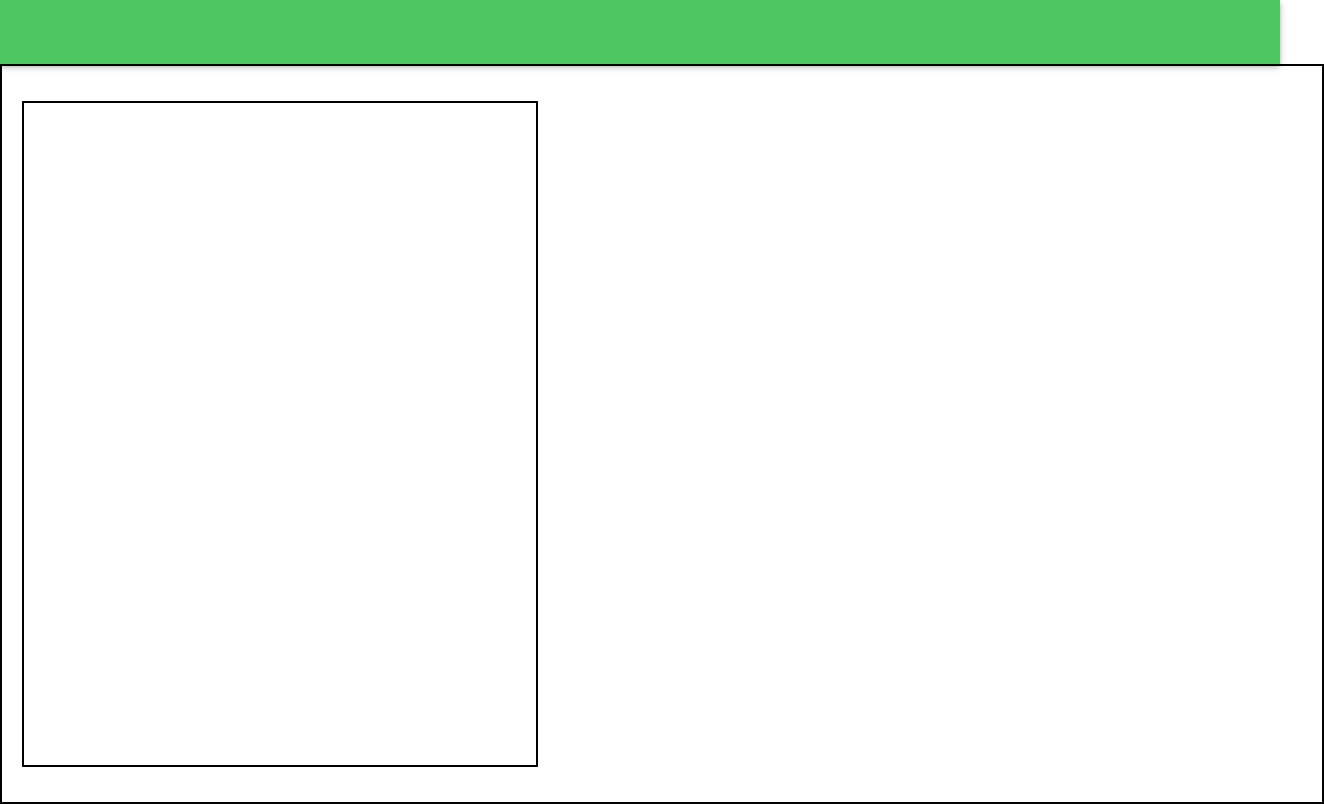
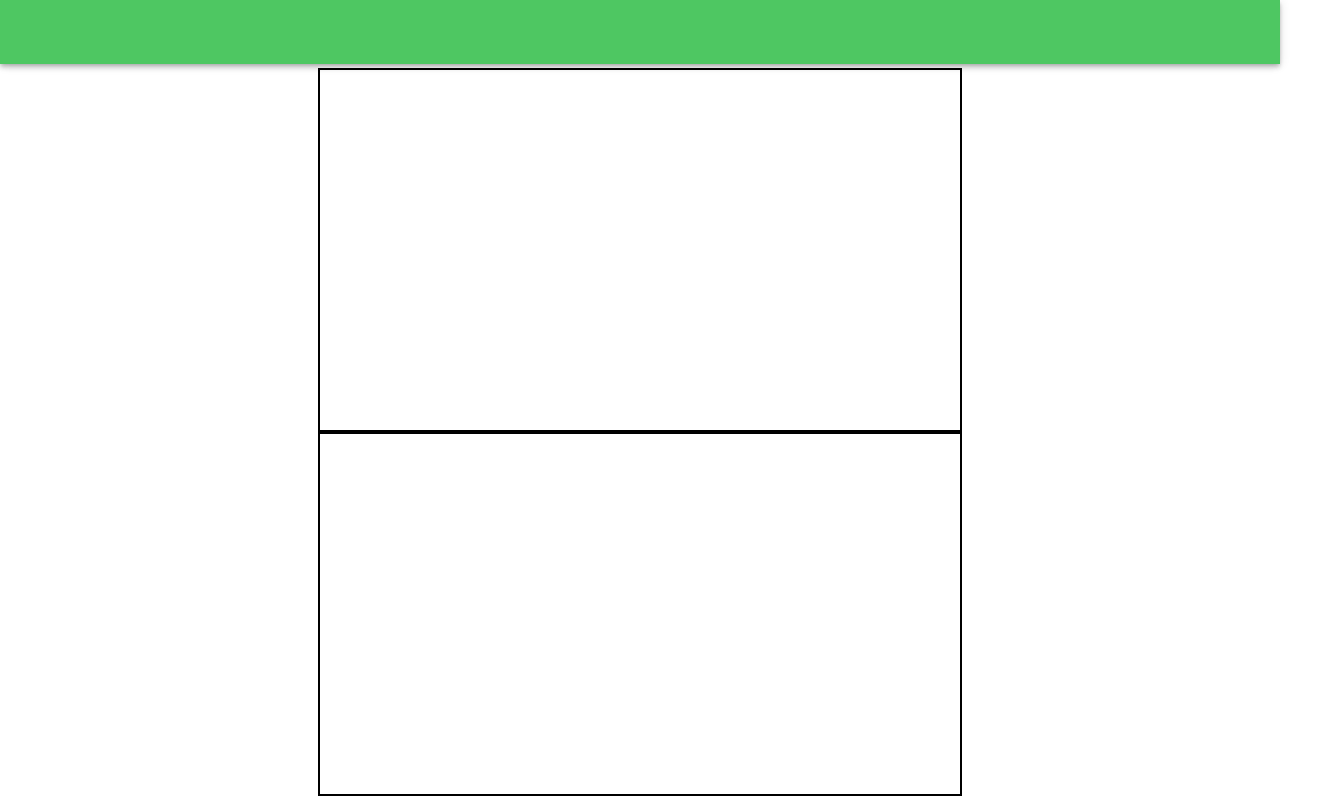
Before and after one commit to snovamicron/CV-builder, a React (Create React App) app in the folder client/: page / in a window 1280 px wide. Shown: the whole page, 1324 px wide, since content can reach past the window. Built offline with nearby package versions, Linux system fonts and the light colour scheme.

Commit message:
commit 3

```diff
--- a/client/src/components/Home/Template.tsx
+++ b/client/src/components/Home/Template.tsx
@@ -1,44 +1,74 @@
-import { useState, useEffect } from "react"
+
 
 // components
 import Navbar from "./Template/Navbar"
-import Template_1 from "./Template/Template_1"
+// import Template_1 from "./Template/Template_1"
 
 // MUI components
 import { Box, useMediaQuery } from '@mui/material'
 import { makeStyles } from "@mui/styles"
+import { useTheme } from "@mui/material/styles"
 
 
 
 
-const Template = ()=>{
-  interface styleInterface{
-    formBoxWidth:string,
+const Template = () => {
+  const theme = useTheme()
+  const underMedium = useMediaQuery(theme.breakpoints.down('md'))
+  const upperMedium = useMediaQuery(theme.breakpoints.up('md'))
+  interface componentsMediaQueryInterface {
+    formBoxWidth: string,
+    formBoxHeight: string,
+    wraperflexDirection: string
   }
-const [matches, setMatches] = useState<styleInterface>({formBoxWidth:'90%'})
+  const componentsMediaQuery = (): componentsMediaQueryInterface => {
+    switch (true) {
+      case underMedium:
+        return {
+          formBoxWidth: '100%',
+          formBoxHeight: '100%',
+          wraperflexDirection: 'column'
 
 
+        }
+      case upperMedium:
+        return {
+          formBoxWidth: '50%',
+          formBoxHeight: '90%',
+          wraperflexDirection: 'row'
+        }
+      default:
+        return {
+          formBoxWidth: '50%',
+          formBoxHeight: '90%',
+          wraperflexDirection: 'row'
+        }
+    }
+  }
 
   const useStyles = makeStyles({
-    wraper:{
-      border:'2px solid #000',
-      height:'92vh',
-      width:'100vw',
-      display:'flex',
-      alignItems:'center',
-      padding:'0 20px'
+    wraper: {
+      marginTop: 68,
+      height: '91vh',
+      width: '100vw',
+      display: 'flex',
+      flexDirection:'column',
+      alignItems: 'center',
     },
-    formBox:{
-      border:'2px solid #000',
-      height:'90%',
-      width:'40%'
+    formBox: {
+      border: '2px solid #000',
+      height: componentsMediaQuery().formBoxHeight,
+      width: componentsMediaQuery().formBoxWidth
     }
   })
   const classes = useStyles()
   return (
     <>
-          <Navbar/>
+      <Navbar />
       <Box className={classes.wraper}>
+        <Box className={classes.formBox}>
+
+        </Box>
         <Box className={classes.formBox}>
 
         </Box>
--- a/client/src/components/Home/Template/Navbar.tsx
+++ b/client/src/components/Home/Template/Navbar.tsx
@@ -18,7 +18,7 @@ const Navbar = ()=>{
     return (
         <>
         <Box>
-            <AppBar sx={{position:'initial'}} className={classes.navbar}>
+            <AppBar className={classes.navbar}>
                 <Toolbar></Toolbar>
             </AppBar>
         </Box>
```
Lines whose indentation alone changed are shown as unchanged.
